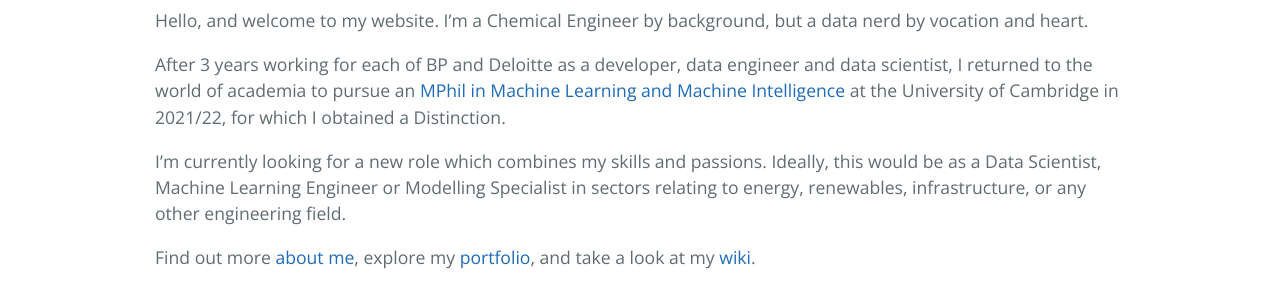
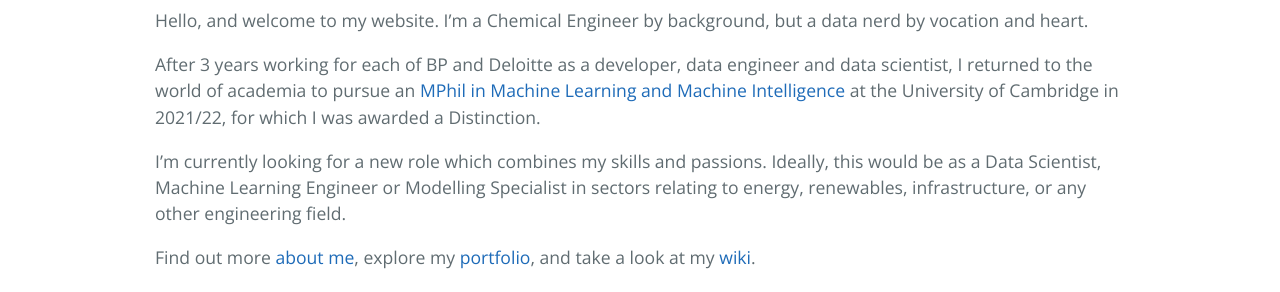
Before and after one commit to thatscotdatasci/thatscotdatasci.github.io, a Jekyll site: the page built from index.md, in a window 1280 px wide and 900 px high, scrolled down 650 px. Shown: the part 406-698 px from the top of the window. Built offline with Jekyll 4.4.1, drawn with Linux system fonts in a browser that asks for light colours.

Commit message:
Correcting errors

```diff
--- a/index.md
+++ b/index.md
@@ -10,7 +10,7 @@
 
 Hello, and welcome to my website. I'm a Chemical Engineer by background, but a data nerd by vocation and heart.
 
-After 3 years working for each of BP and Deloitte as a developer, data engineer and data scientist, I returned to the world of academia to pursue an [MPhil in Machine Learning and Machine Intelligence](https://www.mlmi.eng.cam.ac.uk/) at the University of Cambridge in 2021/22, for which I obtained a Distinction.
+After 3 years working for each of BP and Deloitte as a developer, data engineer and data scientist, I returned to the world of academia to pursue an [MPhil in Machine Learning and Machine Intelligence](https://www.mlmi.eng.cam.ac.uk/) at the University of Cambridge in 2021/22, for which I was awarded a Distinction.
 
 I'm currently looking for a new role which combines my skills and passions. Ideally, this would be as a Data Scientist, Machine Learning Engineer or Modelling Specialist in sectors relating to energy, renewables, infrastructure, or any other engineering field.
 
```
Also changed, not shown: _career/university-of-cambridge.md (+1 -1 lines).
